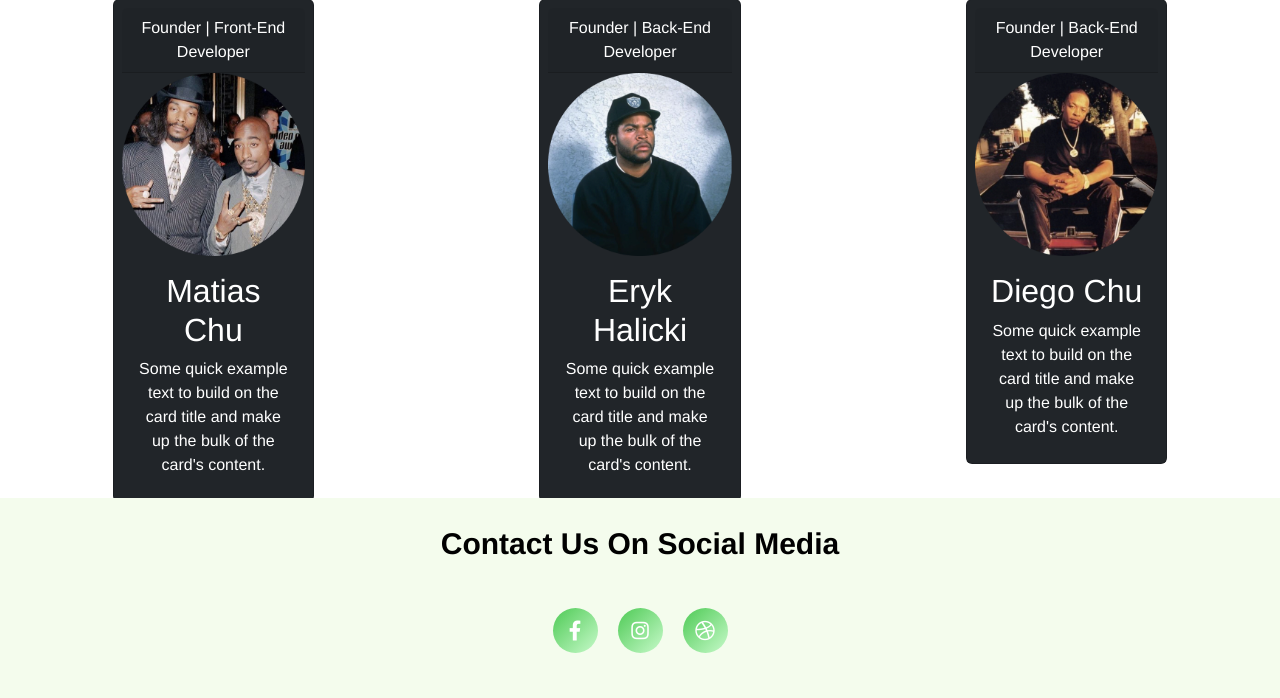
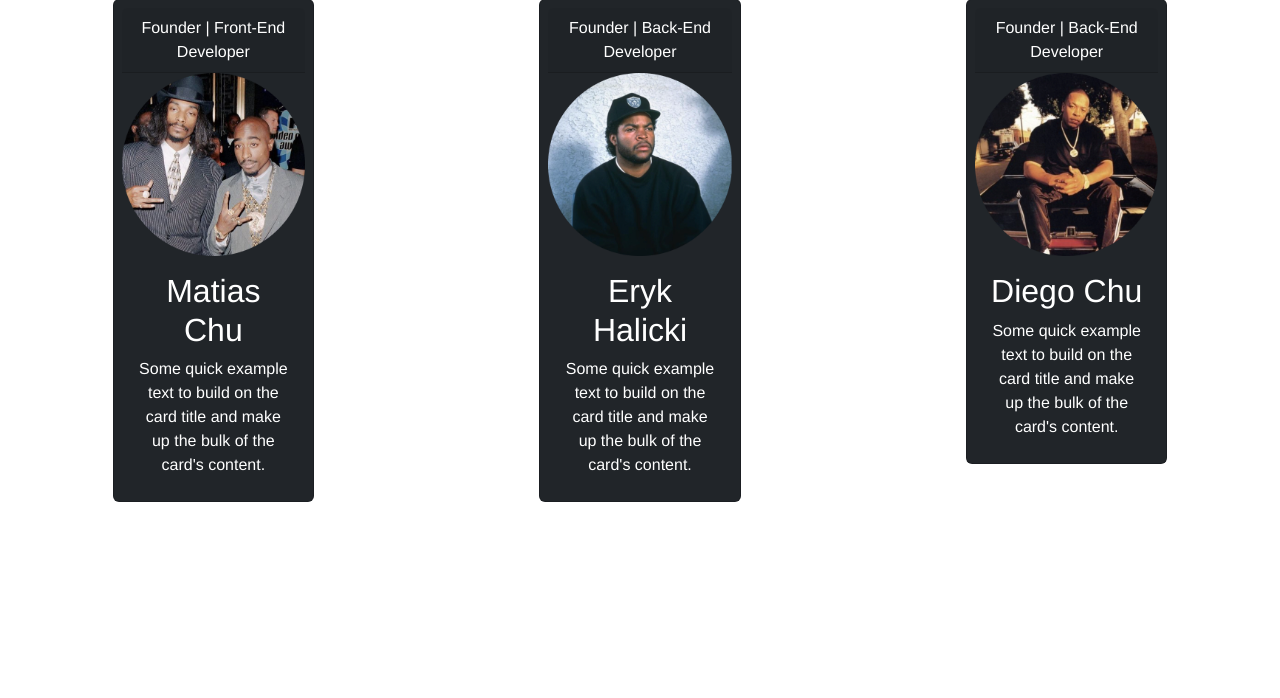
Before and after one commit to DiegoChuW/food-verse, a Flask app: template templates/team.html in a window 1280 px wide. Shown: the part 302-1000 px from the top of the page. After the commit the page ends 804 px from the top, so only its background shows below. Run offline with Flask 2, Linux system fonts and the light colour scheme; the template is opened without the code that fills it, so the values that code supplies are empty.

Commit message:
Update team.html

```diff
--- a/templates/team.html
+++ b/templates/team.html
@@ -71,13 +71,5 @@
 
 
 </body>
- <footer>
-        <p> Contact Us On Social Media</p>
-                <div class="social">
-            <a href="https://www.facebook.com/"><i class="fab fa-facebook-f"></i></a>
-            <a href="https://www.instagram.com/"><i class="fab fa-instagram"></i></a>
-            <a href="https://dribbble.com/"><i class="fab fa-dribbble"></i></a>
-        </div>
 
-    </footer>
 </html>
```
